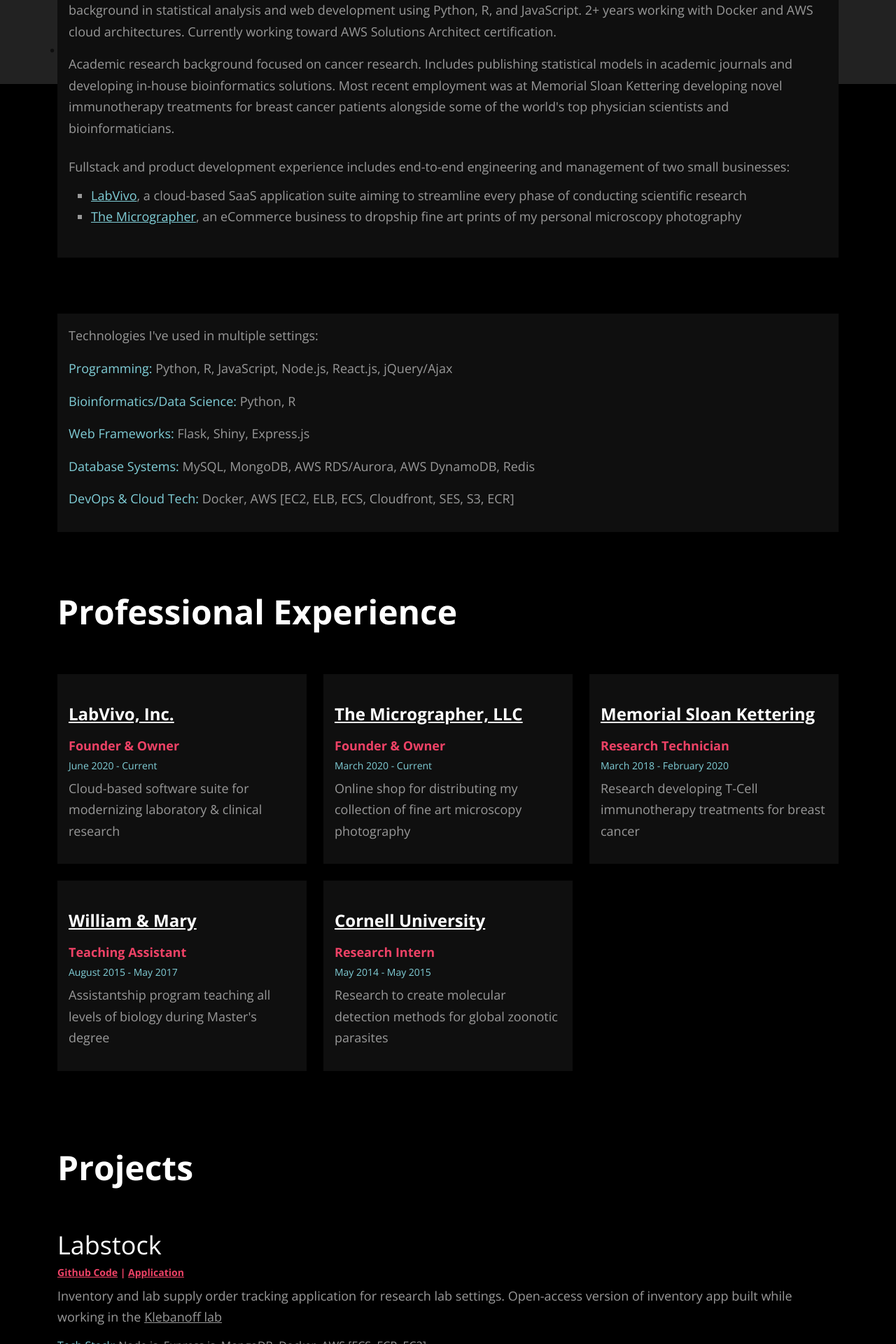
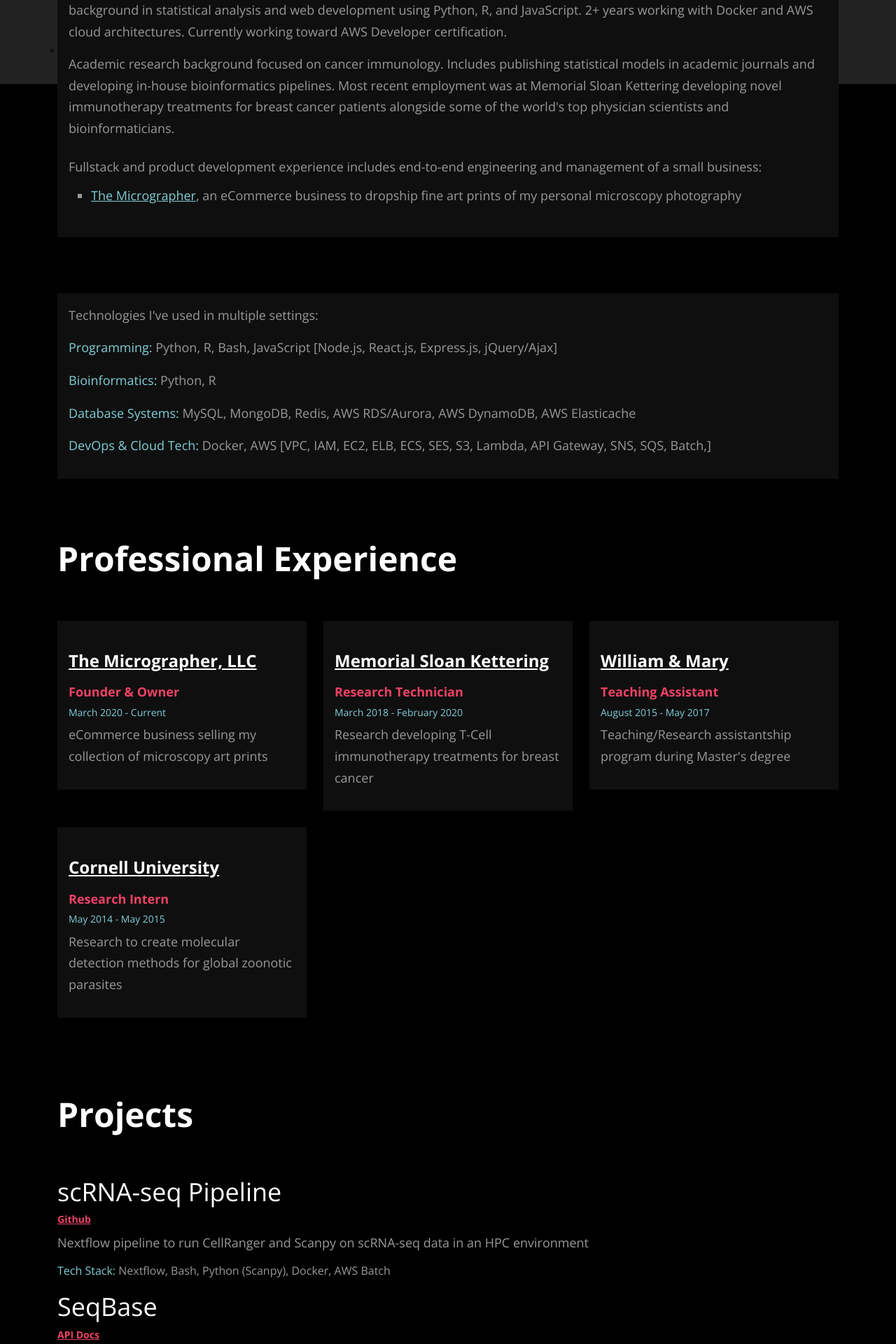
Before and after one commit to mattfemia/mattfemia-portfolio, a Python web app: template mattfemia/main/templates/main/index.html in a window 1280 px wide. Shown: the part 680-2600 px from the top of the page at 70% size. Run offline with Jinja, Linux system fonts and the light colour scheme; the template is opened without the code that fills it: most values are stand-ins (such as "Sample title", 1, 10 or a date in 2020); some libraries are stand-ins or nearby versions.

Commit message:
Update README. Add scRNA-seq-pipeline and seqbase to index.html

```diff
--- a/mattfemia/main/templates/main/index.html
+++ b/mattfemia/main/templates/main/index.html
@@ -87,7 +87,7 @@
             <div class="row">
                 <div class="col-12">
                     <h1 class="display-1 font-weight-bold title mb-4 text-center text-md-start">Matt Femia<strong></strong></h1>
-                    <p class="h3 mb-5 text-center text-md-start">Fullstack Developer | Bioinformatician</p>
+                    <p class="h3 mb-5 text-center text-md-start">Bioinformatician | Fullstack Developer</p>
                     <ul class="list-inline socials text-center text-md-start">
                         <li class="list-inline-item"><a class='text-secondary' href="https://github.com/mattfemia"><i
                                 class="fa fa-github"></i></a></li>
@@ -117,21 +117,20 @@
                         <div class="card-body">
 
                             <p>
-                                Scientist & developer with 7+ years of academic research and 3+ years of fullstack development
-                                and bioinformatics. Strong background in statistical analysis and web development using Python,
+                                Scientist & developer with 7+ years of academic research and 3+ years of bioinformatics
+                                and fullstack development. Strong background in statistical analysis and web development using Python,
                                 R, and JavaScript. 2+ years working with Docker and AWS cloud architectures. Currently working
-                                toward AWS Solutions Architect certification.
+                                toward AWS Developer certification.
                             </p>
                             <p>
-                                Academic research background focused on cancer research. Includes publishing statistical models
-                                in academic journals and developing in-house bioinformatics solutions. Most recent employment was
+                                Academic research background focused on cancer immunology. Includes publishing statistical models
+                                in academic journals and developing in-house bioinformatics pipelines. Most recent employment was
                                 at Memorial Sloan Kettering developing novel immunotherapy treatments for breast cancer patients
                                 alongside some of the world's top physician scientists and bioinformaticians.
                             </p>
                             <p class='pt-2'>
-                                Fullstack and product development experience includes end-to-end engineering and management of two small businesses:
+                                Fullstack and product development experience includes end-to-end engineering and management of a small business:
                                 <ul class='pb-2' style='list-style-type: square;'>
-                                    <li class='h5'> <a class='h5 text-primary' href="https://www.labvivo.com">LabVivo</a>, a cloud-based SaaS application suite aiming to streamline every phase of conducting scientific research </li>
                                     <li class='h5'> <a class='h5 text-primary' href="https://www.themicrographer.com">The Micrographer</a>, an eCommerce business to dropship fine art prints of my personal microscopy photography </li>
                                 </ul>
                             </p>
@@ -152,19 +151,16 @@
                                 Technologies I've used in multiple settings:
                             </p>
                             <p>
-                                <span class='h5 text-primary'>Programming: </span>Python, R, JavaScript, Node.js, React.js, jQuery/Ajax
+                                <span class='h5 text-primary'>Programming: </span>Python, R, Bash, JavaScript [Node.js, React.js, Express.js, jQuery/Ajax]
                             </p>
                             <p>
-                                <span class='h5 text-primary'>Bioinformatics/Data Science: </span>Python, R
+                                <span class='h5 text-primary'>Bioinformatics: </span>Python, R
                             </p>
                             <p>
-                                <span class='h5 text-primary'>Web Frameworks: </span>Flask, Shiny, Express.js
+                                <span class='h5 text-primary'>Database Systems: </span>MySQL, MongoDB, Redis, AWS RDS/Aurora, AWS DynamoDB, AWS Elasticache
                             </p>
                             <p>
-                                <span class='h5 text-primary'>Database Systems: </span>MySQL, MongoDB, AWS RDS/Aurora, AWS DynamoDB, Redis
-                            </p>
-                            <p>
-                                <span class='h5 text-primary'>DevOps & Cloud Tech: </span>Docker, AWS [EC2, ELB, ECS, Cloudfront, SES, S3, ECR]
+                                <span class='h5 text-primary'>DevOps & Cloud Tech: </span>Docker, AWS [VPC, IAM, EC2, ELB, ECS, SES, S3, Lambda, API Gateway, SNS, SQS, Batch,]
                             </p>
 
                         </div>
@@ -187,24 +183,6 @@
                         <img src="" alt="" class="card-img-top mb-4 rounded-0">
                         <div class="card-body text-center text-md-start">
                             <h4 class="mb-3">
-                                <a href="https://www.labvivo.com">
-                                    LabVivo, Inc.
-                                </a>
-                            </h4>
-                            <h5 class='text-secondary'>
-                                Founder & Owner
-                            </h5>
-                            <p class='h6 text-primary'>June 2020 - Current</p>
-                            <p>Cloud-based software suite for modernizing laboratory & clinical research</p>
-                        </div>
-                    </article>
-                </div>
-
-                <div class="col-lg-4 col-sm-6 mb-4">
-                    <article class="card bg-dark rounded-0 border-0">
-                        <img src="" alt="" class="card-img-top mb-4 rounded-0">
-                        <div class="card-body text-center text-md-start">
-                            <h4 class="mb-3">
                                 <a href="https://www.themicrographer.com">
                                     The Micrographer, LLC
                                 </a>
@@ -213,7 +191,7 @@
                                 Founder & Owner
                             </h5>
                             <p class='h6 text-primary'>March 2020 - Current</p>
-                            <p> Online shop for distributing my collection of fine art microscopy photography</p>
+                            <p> eCommerce business selling my collection of microscopy art prints</p>
                         </div>
                     </article>
                 </div>
@@ -249,7 +227,7 @@
                                 Teaching Assistant
                             </h5>
                             <p class='h6 text-primary'>August 2015 - May 2017</p>
-                            <p> Assistantship program teaching all levels of biology during Master's degree</p>
+                            <p> Teaching/Research assistantship program during Master's degree</p>
                         </div>
                     </article>
                 </div>
@@ -286,26 +264,49 @@
                 <div class="col-12 mb-5 text-center text-md-start">
                     <h2>Projects</h2>
                 </div>
+
                 <div class="col-md-12 col-sm-6 mb-1">
                     <div class="media align-items-md-center flex-column flex-md-row">
                         <div class="media-body text-center text-md-start">
                             <h4 class="h3">
-                                <a href="http://labstock.mattfemia.com" style="text-decoration: none;">
-                                    Labstock
+                                <a href="https://github.com/mattfemia/scrnaseq-pipeline" style="text-decoration: none;">
+                                    scRNA-seq Pipeline
                                 </a>
                             </h4>
                             <h6 class="text-secondary">
-                                <a href="https://github.com/mattfemia/labstock">Github Code</a> | <a href="http://labstock.mattfemia.com">Application</a>
+                                <a href="https://github.com/mattfemia/scrnaseq-pipeline">Github</a>
                             </h6>
-                            <p>Inventory and lab supply order tracking application for research lab settings. Open-access version of inventory app built while working in the <a href="https://www.mskcc.org/research-areas/labs/christopher-klebanoff">Klebanoff lab</a></p>
+                            <p>Nextflow pipeline to run CellRanger and Scanpy on scRNA-seq data in an HPC environment</p>
                             <ul class="btn-link-group list-inline">
                                 <li class="list-inline-item">
-                                    <span class="text-primary"> Tech Stack:</span> Node.js, Express.js, MongoDB, Docker, AWS [ECS, ECR, EC2]
+                                    <span class='text-primary'> Tech Stack:</span> Nextflow, Bash, Python (Scanpy), Docker, AWS Batch
                                 </li>
                             </ul>
                         </div>
                     </div>
                 </div>
+
+                <div class="col-md-12 col-sm-6 mb-1">
+                    <div class="media align-items-md-center flex-column flex-md-row">
+                        <div class="media-body text-center text-md-start">
+                            <h4 class="h3">
+                                <a href="https://seqbase.mattfemia.com/docs" style="text-decoration: none;">
+                                    SeqBase
+                                </a>
+                            </h4>
+                            <h6 class="text-secondary">
+                                <a href="https://seqbase.mattfemia.com/docs">API Docs</a>
+                            </h6>
+                            <p>Serverless API to both retrieve and query on metadata from NGS-based studies (RNAseq, VDJseq, ATACseq) from a manually-curated database of published data</p>
+                            <ul class="btn-link-group list-inline">
+                                <li class="list-inline-item">
+                                    <span class='text-primary'> Tech Stack:</span> Python (FastAPI), AWS [DynamoDB, Lambda, API Gateway]
+                                </li>
+                            </ul>
+                        </div>
+                    </div>
+                </div>
+
                 <div class="col-md-12 col-sm-6 mb-1">
                     <div class="media align-items-md-center flex-column flex-md-row">
                         <div class="media-body text-center text-md-start">
@@ -326,6 +327,7 @@
                         </div>
                     </div>
                 </div>
+
                 <div class="col-md-12 col-sm-6 mb-1">
                     <div class="media align-items-md-center flex-column flex-md-row">
                         <div class="media-body text-center text-md-start">
@@ -346,6 +348,7 @@
                         </div>
                     </div>
                 </div>
+
                 <div class="col-md-12 col-sm-6 mb-1">
                     <div class="media align-items-md-center flex-column flex-md-row">
                         <div class="media-body text-center text-md-start">
@@ -386,6 +389,7 @@
                         </div>
                     </div>
                 </div>
+
                 <div class="col-md-12 col-sm-6 mb-1">
                     <div class="media align-items-md-center flex-column flex-md-row">
                         <div class="media-body text-center text-md-start">
@@ -406,6 +410,7 @@
                         </div>
                     </div>
                 </div>
+
                 <div class="col-md-12 col-sm-6 mb-1">
                     <div class="media align-items-md-center flex-column flex-md-row">
                         <div class="media-body text-center text-md-start">
@@ -426,6 +431,28 @@
                         </div>
                     </div>
                 </div>
+
+                <div class="col-md-12 col-sm-6 mb-1">
+                    <div class="media align-items-md-center flex-column flex-md-row">
+                        <div class="media-body text-center text-md-start">
+                            <h4 class="h3">
+                                <a href="http://labstock.mattfemia.com" style="text-decoration: none;">
+                                    Labstock
+                                </a>
+                            </h4>
+                            <h6 class="text-secondary">
+                                <a href="https://github.com/mattfemia/labstock">Github Code</a> | <a href="http://labstock.mattfemia.com">Application</a>
+                            </h6>
+                            <p>Inventory and lab supply order tracking application for research lab settings. Open-access version of inventory app built while working in the <a href="https://www.mskcc.org/research-areas/labs/christopher-klebanoff">Klebanoff lab</a></p>
+                            <ul class="btn-link-group list-inline">
+                                <li class="list-inline-item">
+                                    <span class="text-primary"> Tech Stack:</span> Node.js, Express.js, MongoDB, Docker, AWS [ECS, ECR, EC2]
+                                </li>
+                            </ul>
+                        </div>
+                    </div>
+                </div>
+
                 <div class="col-md-12 col-sm-6 mb-1">
                     <div class="media align-items-md-center flex-column flex-md-row">
                         <div class="media-body text-center text-md-start">
```
Also changed, not shown: README.md.
